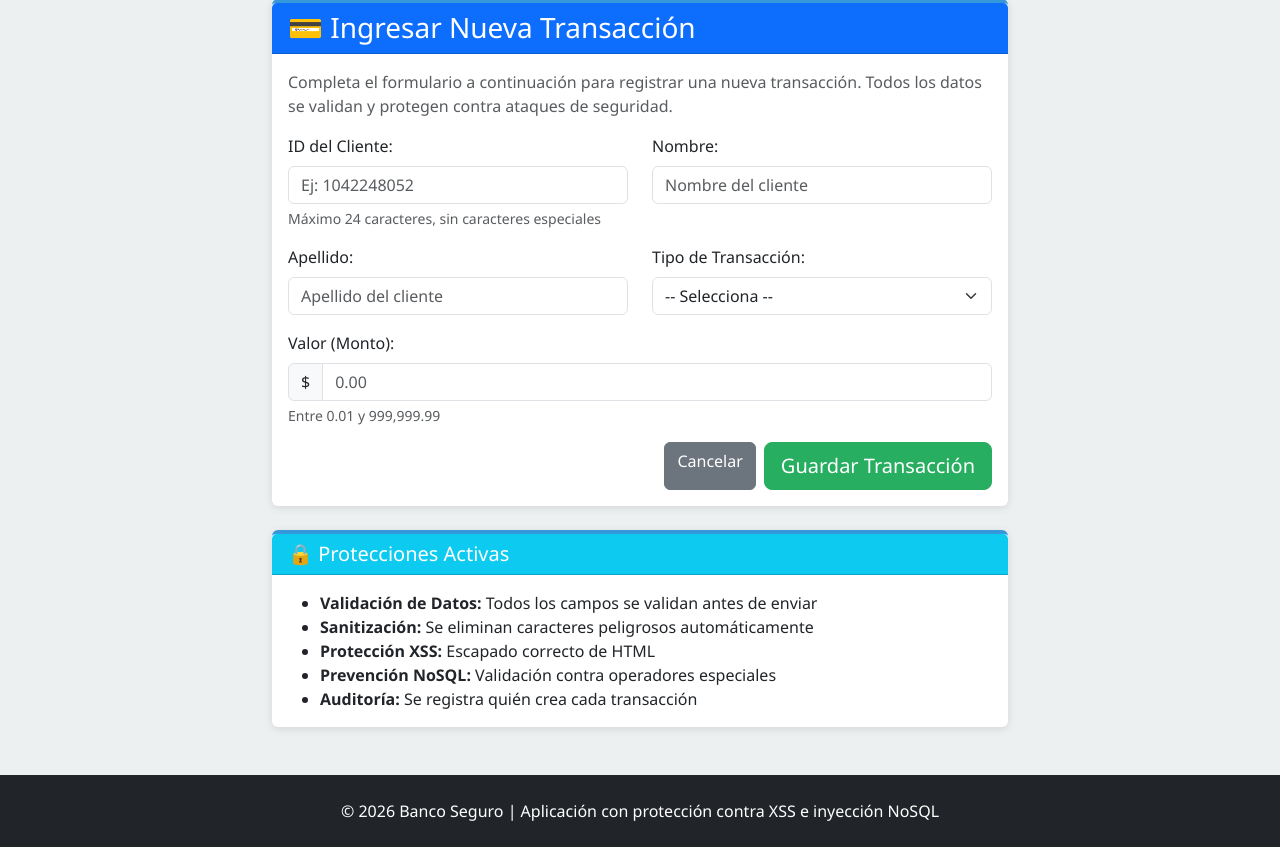
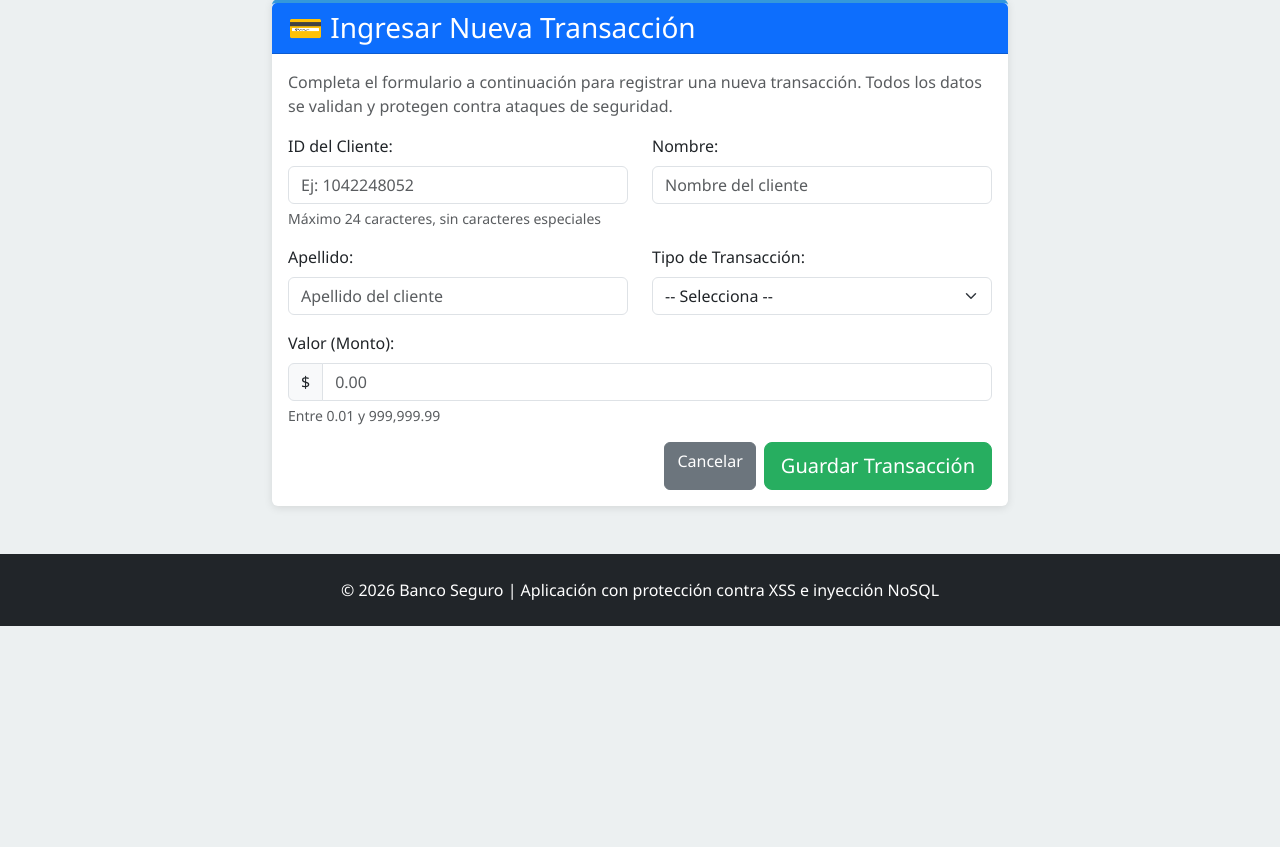
Before and after one commit to rainerdsaenz1-cpu/PROYECTO-PROGRMACION, a Flask app: template clase_flask-master/templates/operador.html in a window 1280 px wide. Shown: the part 111-958 px from the top of the page. After the commit the page ends 737 px from the top, so only its background shows below. Run offline with Flask 3, Linux system fonts and the light colour scheme; the template is opened without the code that fills it, so the values that code supplies are empty.

Commit message:
Update operador.html

```diff
--- a/clase_flask-master/templates/operador.html
+++ b/clase_flask-master/templates/operador.html
@@ -2,7 +2,7 @@
 {% block title %}Panel del Operador{% endblock %}
 
 {% block content %}
-<div class="row justify-content-center mt-5">
+<div class="row justify-content-center mt-5 mb-5">
   <div class="col-lg-8">
     <div class="card">
       <div class="card-header bg-primary text-white">
@@ -111,24 +111,9 @@
         </form>
       </div>
     </div>
-
-    <!-- Información de Seguridad -->
-    <div class="card mt-4">
-      <div class="card-header bg-info text-white">
-        <h5 class="mb-0">🔒 Protecciones Activas</h5>
-      </div>
-      <div class="card-body">
-        <ul class="mb-0">
-          <li><strong>Validación de Datos:</strong> Todos los campos se validan antes de enviar</li>
-          <li><strong>Sanitización:</strong> Se eliminan caracteres peligrosos automáticamente</li>
-          <li><strong>Protección XSS:</strong> Escapado correcto de HTML</li>
-          <li><strong>Prevención NoSQL:</strong> Validación contra operadores especiales</li>
-          <li><strong>Auditoría:</strong> Se registra quién crea cada transacción</li>
-        </ul>
-      </div>
-    </div>
   </div>
 </div>
+{% endblock %}
 
 {% block extra_js %}
 <script>
@@ -160,4 +145,3 @@
   });
 </script>
 {% endblock %}
-{% endblock %}
```
